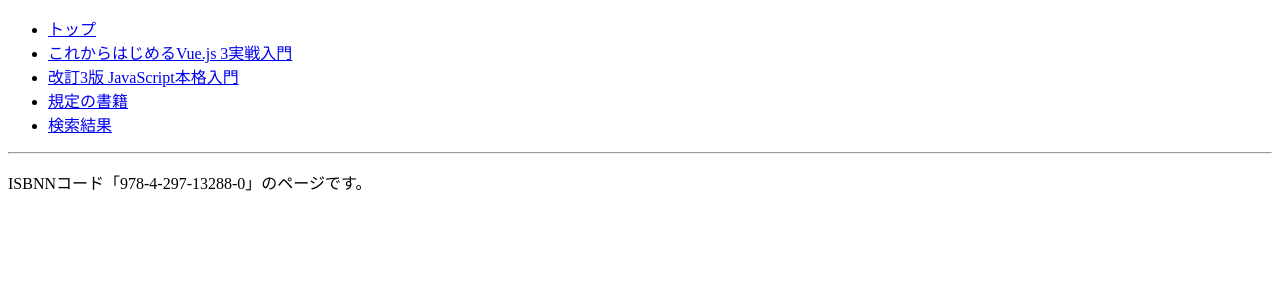
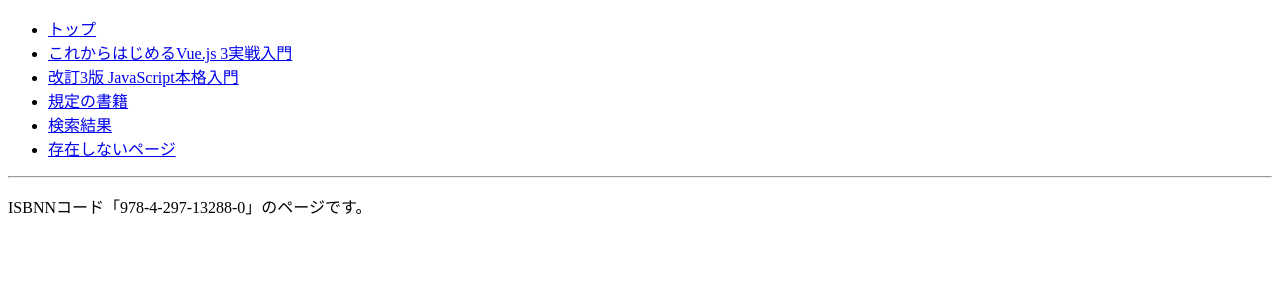
Before and after one commit to gusutaharu/React-b-Practice, a React (Create React App) app: page /book/978-4-297-13288-0 in a window 1280 px wide. Shown: the top 300 px of the page. Built offline with nearby package versions, Linux system fonts and the light colour scheme; the HTML template or start-up script is replaced by a standard one.

Commit message:
任意のパスでエラーページを表示する

```diff
--- /dev/null
+++ b/src/chap08/NotFoundPage.js
@@ -0,0 +1,11 @@
+import React from 'react'
+import { useParams } from 'react-router-dom'
+
+const NotFoundPage = () => {
+  const { '*': paths } = useParams();
+  return (
+    <p>指定されたパス「{paths}」は存在しません。</p>
+  )
+}
+
+export default NotFoundPage
--- a/src/chap08/RouterParam.js
+++ b/src/chap08/RouterParam.js
@@ -12,6 +12,7 @@
         改訂3版 JavaScript本格入門</NavLink></li>
         <li><NavLink to="/book" end>規定の書籍</NavLink></li>
         <li><NavLink to="/search/react/router/remix">検索結果</NavLink></li>
+        <li><NavLink to="/nothing/foo/bar">存在しないページ</NavLink></li>
       </ul>
       <hr />
       <Outlet />
--- a/src/chap08/routesParam.js
+++ b/src/chap08/routesParam.js
@@ -4,6 +4,7 @@
 import ToPage from './ToPage'
 import BookPage from './BookPage'
 import SearchPage from './SearchPage'
+import NotFoundPage from './NotFoundPage'
 
 const routesParam = createBrowserRouter(
   createRoutesFromElements(
@@ -11,6 +12,7 @@
       <Route path='/' element={<ToPage />} />
       <Route path='/book/:isbn?' element={<BookPage />} />
       <Route path='/search/*' element={<SearchPage />}/>
+      <Route path='*' element={<NotFoundPage />} />
     </Route>
   )
 )
```
